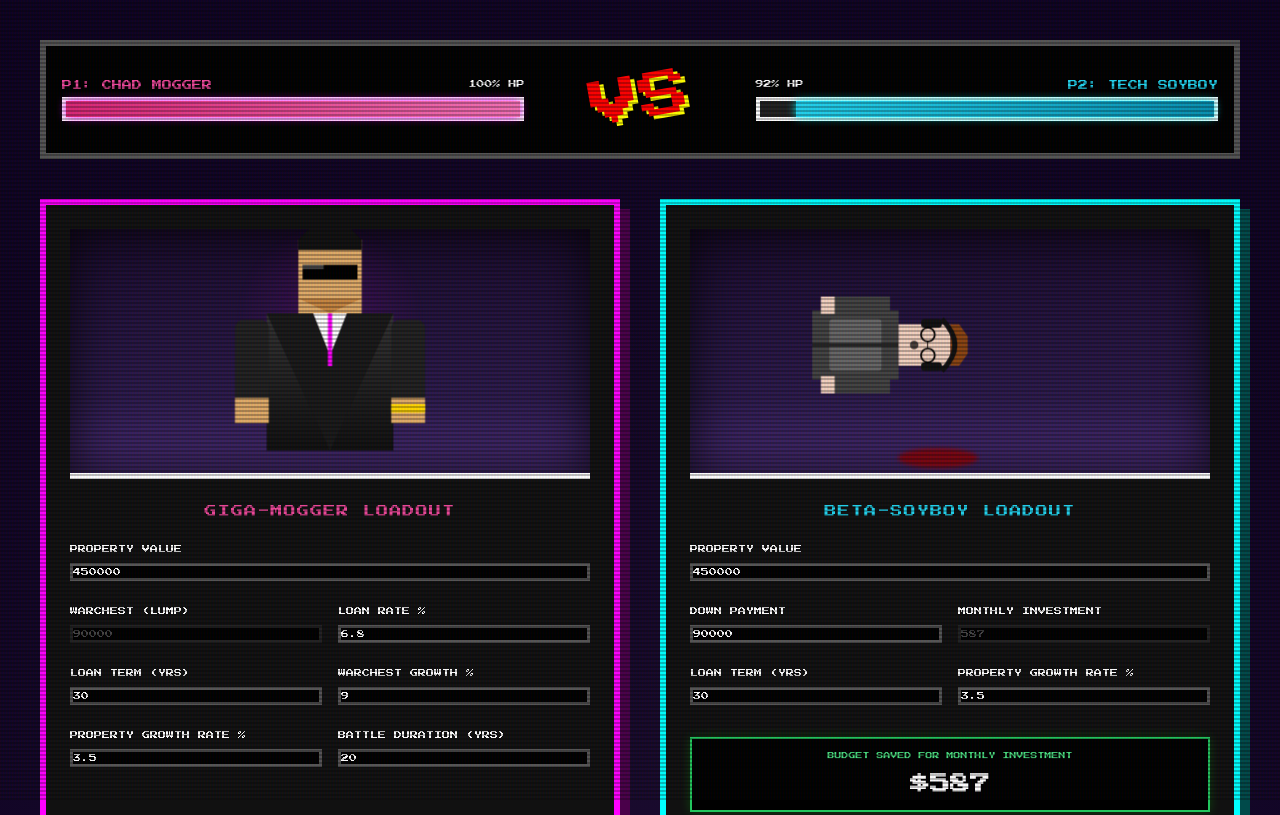
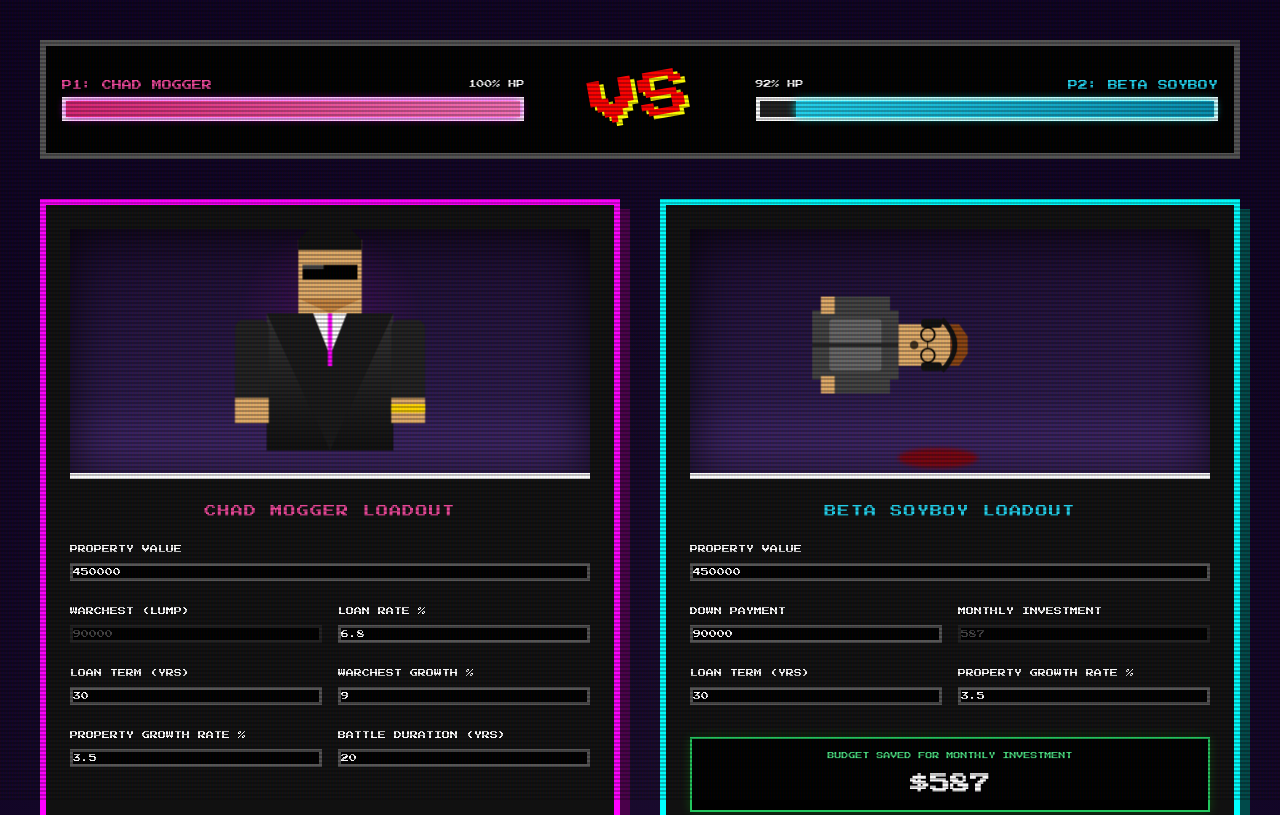
Before and after one commit to MrNo-stack/iMog, a plain HTML site: page index.html in a window 1280 px wide. Shown: the top 815 px of the page. Drawn offline with nearby package versions, Linux system fonts and the light colour scheme.

Commit message:
Update index.html

```diff
--- a/index.html
+++ b/index.html
@@ -158,7 +158,7 @@
             <div class="w-2/5 text-right">
                 <div class="flex justify-between mb-1">
                     <span id="soyboy-hp-text" class="text-white text-[8px]">100%</span>
-                    <span class="text-cyan-400 text-[10px]">P2: TECH SOYBOY</span>
+                    <span class="text-cyan-400 text-[10px]">P2: BETA SOYBOY</span>
                 </div>
                 <div class="h-6 w-full bg-[#222] border-4 border-white">
                     <div id="soyboy-health" class="h-full bg-gradient-to-l from-cyan-600 to-cyan-400 transition-all duration-700 shadow-[0_0_10px_#00ffff] float-right" style="width: 100%;"></div>
@@ -172,7 +172,7 @@
                 <div class="character-box mb-6" id="mogger-box">
                     <div class="floor-grid"></div>
                 </div>
-                <h2 class="text-center text-pink-500 mb-6 text-xs tracking-widest">GIGA-MOGGER LOADOUT</h2>
+                <h2 class="text-center text-pink-500 mb-6 text-xs tracking-widest">CHAD MOGGER LOADOUT</h2>
                 <div class="grid grid-cols-2 gap-x-4 gap-y-6 text-[8px]">
                     <div class="col-span-2">
                         <label class="block mb-2">PROPERTY VALUE</label>
@@ -210,7 +210,7 @@
                 <div class="character-box mb-6" id="soyboy-box">
                     <div class="floor-grid"></div>
                 </div>
-                <h2 class="text-center text-cyan-400 mb-6 text-xs tracking-widest">BETA-SOYBOY LOADOUT</h2>
+                <h2 class="text-center text-cyan-400 mb-6 text-xs tracking-widest">BETA SOYBOY LOADOUT</h2>
                 <div class="grid grid-cols-2 gap-x-4 gap-y-6 text-[8px]">
                     <div class="col-span-2">
                         <label class="block mb-2">PROPERTY VALUE</label>
@@ -355,7 +355,7 @@
                     <rect x="49" y="55" width="2" height="50" fill="#222" /> <!-- Zipper -->
 
                     <!-- Head -->
-                    <rect x="38" y="25" width="24" height="30" fill="#f3d2c1" />
+                    <rect x="38" y="25" width="24" height="30" fill="#e0ac69" />
                     <path d="M38 25 L62 25 L62 20 L55 15 L45 15 L38 20 Z" fill="#8b4513" /> <!-- Messy Gamer Hair -->
 
                     <!-- Headset -->
@@ -372,8 +372,8 @@
                     <!-- Arms -->
                     <rect x="22" y="60" width="10" height="35" fill="#444" />
                     <rect x="68" y="60" width="10" height="35" fill="#444" />
-                    <rect x="22" y="92" width="10" height="8" fill="#f3d2c1" />
-                    <rect x="68" y="92" width="10" height="8" fill="#f3d2c1" />
+                    <rect x="22" y="92" width="10" height="8" fill="#e0ac69" />
+                    <rect x="68" y="92" width="10" height="8" fill="#e0ac69" />
                 </svg>`;
 
             moggerBox.innerHTML += mSvg;
```
